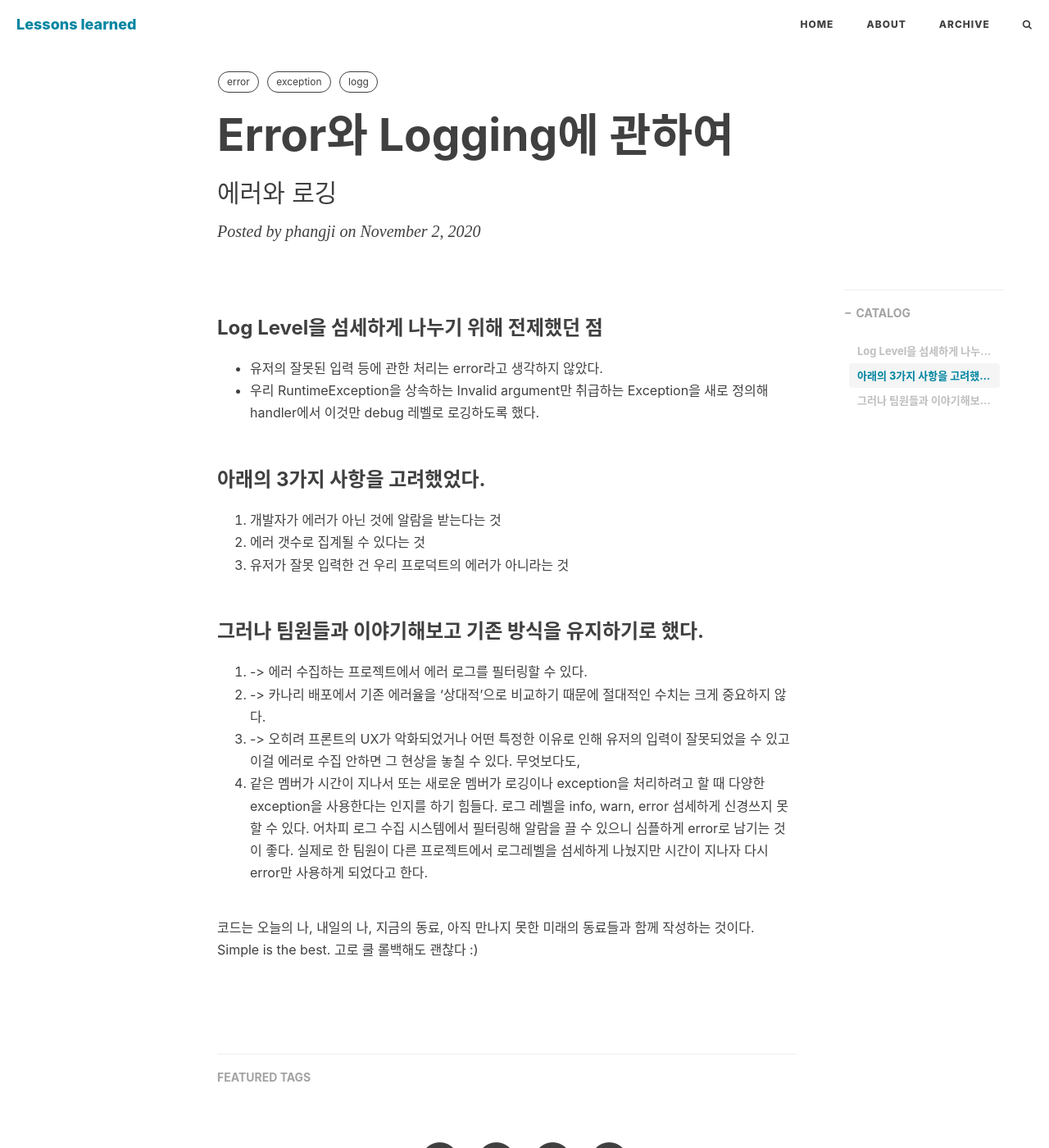
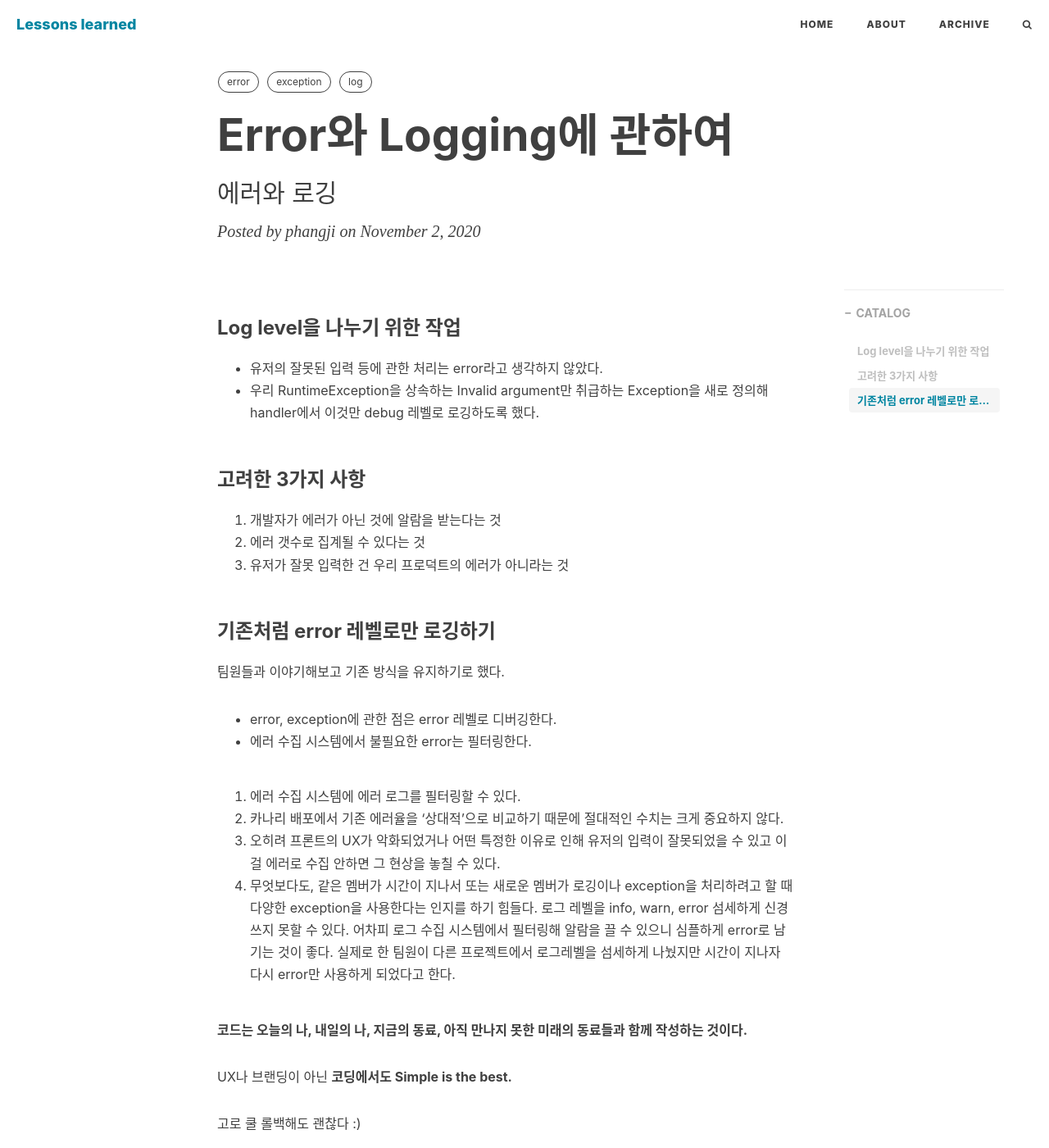
Before and after one commit to phangji/mygithubpage, a Jekyll site: the page built from _posts/2020-11-02-error-and-logging.md, in a window 1280 px wide and 1400 px high. Shown: the whole window at 82% size. Built offline with Jekyll 4.4.1, drawn with Linux system fonts in a browser that asks for light colours; nearby versions of some CDN libraries; comment, search, counter and statistics services are not loaded.

Commit message:
Refactor content

```diff
--- a/_posts/2020-11-02-error-and-logging.md
+++ b/_posts/2020-11-02-error-and-logging.md
@@ -7,25 +7,30 @@ header-style: text
 tags:
   - error
   - exception
-  - logg
+  - log
 ---
-### Log Level을 섬세하게 나누기 위해 전제했던 점
+### Log level을 나누기 위한 작업
 * 유저의 잘못된 입력 등에 관한 처리는 error라고 생각하지 않았다.
 * 우리 RuntimeException을 상속하는 Invalid argument만 취급하는 Exception을 새로 정의해 handler에서 이것만 debug 레벨로 로깅하도록 했다.
 
-### 아래의 3가지 사항을 고려했었다.
+### 고려한 3가지 사항
 1. 개발자가 에러가 아닌 것에 알람을 받는다는 것
 2. 에러 갯수로 집계될 수 있다는 것
 3. 유저가 잘못 입력한 건 우리 프로덕트의 에러가 아니라는 것
 
-### 그러나 팀원들과 이야기해보고 기존 방식을 유지하기로 했다.
-1. -> 에러 수집하는 프로젝트에서 에러 로그를 필터링할 수 있다.
-2. -> 카나리 배포에서 기존 에러율을 '상대적'으로 비교하기 때문에 절대적인 수치는 크게 중요하지 않다.
-3. -> 오히려 프론트의 UX가 악화되었거나 어떤 특정한 이유로 인해 유저의 입력이 잘못되었을 수 있고 이걸 에러로 수집 안하면 그 현상을 놓칠 수 있다.
-무엇보다도,
-4. 같은 멤버가 시간이 지나서 또는 새로운 멤버가 로깅이나 exception을 처리하려고 할 때 다양한 exception을 사용한다는 인지를 하기 힘들다. 로그 레벨을 info, warn, error 섬세하게 신경쓰지 못할 수 있다. 어차피 로그 수집 시스템에서 필터링해 알람을 끌 수 있으니 심플하게 error로 남기는 것이 좋다.
+### 기존처럼 error 레벨로만 로깅하기
+팀원들과 이야기해보고 기존 방식을 유지하기로 했다.
+* error, exception에 관한 점은 error 레벨로 디버깅한다.
+* 에러 수집 시스템에서 불필요한 error는 필터링한다.
+
+1. 에러 수집 시스템에 에러 로그를 필터링할 수 있다.
+2. 카나리 배포에서 기존 에러율을 '상대적'으로 비교하기 때문에 절대적인 수치는 크게 중요하지 않다.
+3. 오히려 프론트의 UX가 악화되었거나 어떤 특정한 이유로 인해 유저의 입력이 잘못되었을 수 있고 이걸 에러로 수집 안하면 그 현상을 놓칠 수 있다.
+4. 무엇보다도, 같은 멤버가 시간이 지나서 또는 새로운 멤버가 로깅이나 exception을 처리하려고 할 때 다양한 exception을 사용한다는 인지를 하기 힘들다. 로그 레벨을 info, warn, error 섬세하게 신경쓰지 못할 수 있다. 어차피 로그 수집 시스템에서 필터링해 알람을 끌 수 있으니 심플하게 error로 남기는 것이 좋다.
 실제로 한 팀원이 다른 프로젝트에서 로그레벨을 섬세하게 나눴지만 시간이 지나자 다시 error만 사용하게 되었다고 한다.
 
-코드는 오늘의 나, 내일의 나, 지금의 동료, 아직 만나지 못한 미래의 동료들과 함께 작성하는 것이다.
-Simple is the best.
+**코드는 오늘의 나, 내일의 나, 지금의 동료, 아직 만나지 못한 미래의 동료들과 함께 작성하는 것이다.**
+
+UX나 브랜딩이 아닌 **코딩에서도 Simple is the best.**
+
 고로 쿨 롤백해도 괜찮다 :)
```
